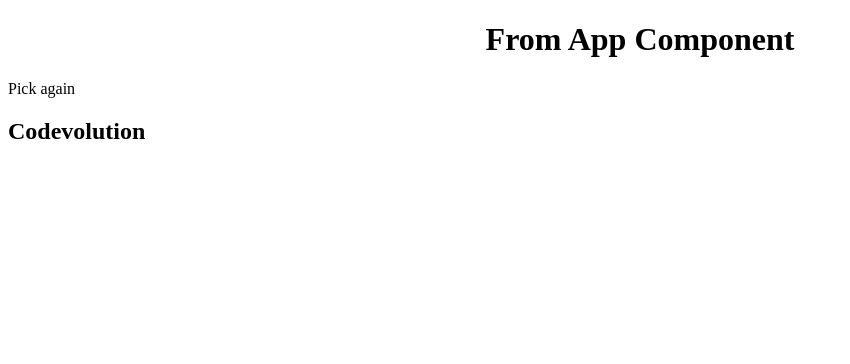
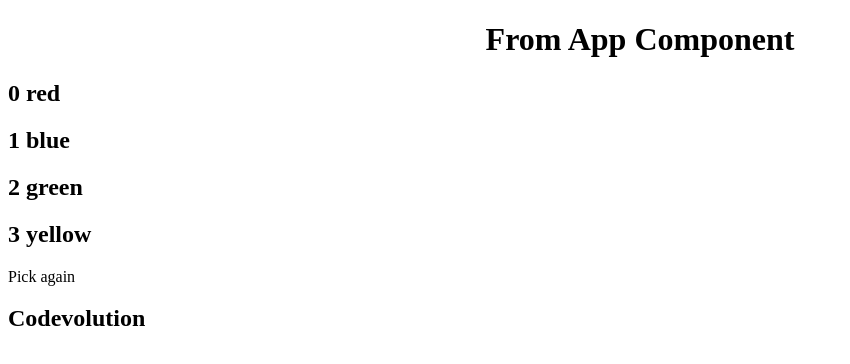
Before and after one commit to SemereT627/angular.tutorial, an Angular app: page / in a window 1280 px wide. Shown: the top 364 px of the page, without its empty margins (0-850 px from the left). Built offline with nearby package versions, Linux system fonts and the light colour scheme.

Commit message:
feat: ngDirectives - ngFor

```diff
--- a/src/app/structural-directives/structural-directives.component.ts
+++ b/src/app/structural-directives/structural-directives.component.ts
@@ -3,6 +3,10 @@
 @Component({
   selector: 'app-structural-directives',
   template: `
+    <div *ngFor="let color of colors; index as i">
+      <h2>{{ i }} {{ color }}</h2>
+    </div>
+
     <div [ngSwitch]="color">
       <div *ngSwitchCase="'red'">You picked a red color</div>
       <div *ngSwitchCase="'blue'">You picked a blue color</div>
@@ -21,6 +25,8 @@
   styles: [``],
 })
 export class StructuralDirectivesComponent {
+  public colors = ['red', 'blue', 'green', 'yellow'];
+
   public displayName = true;
   public color = '';
 }
```
